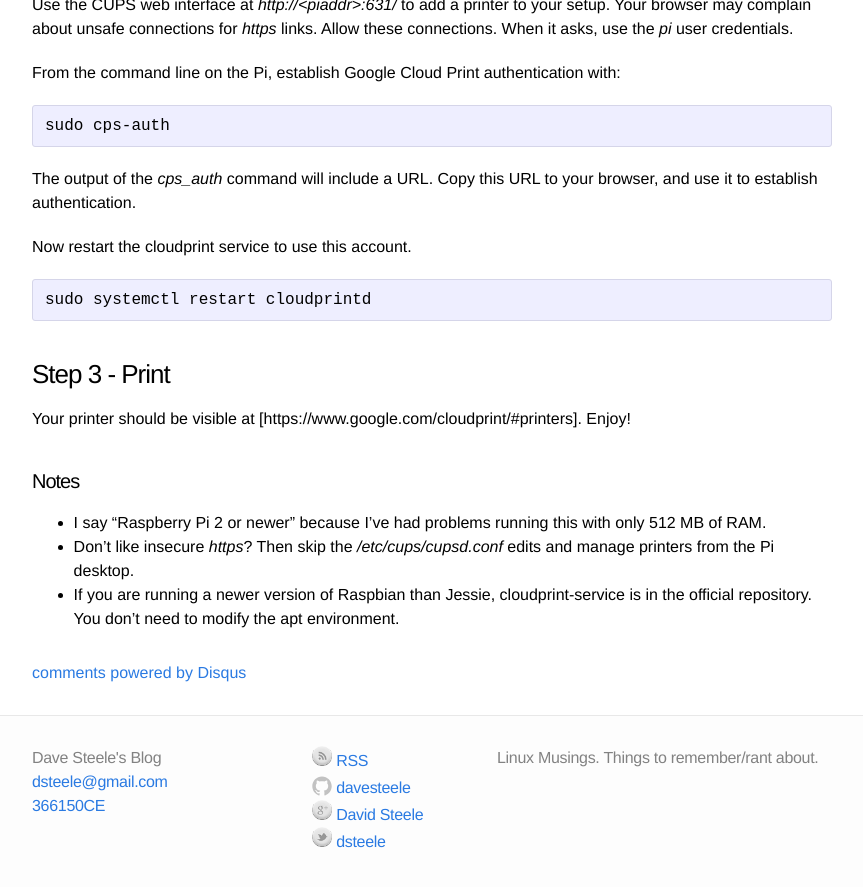
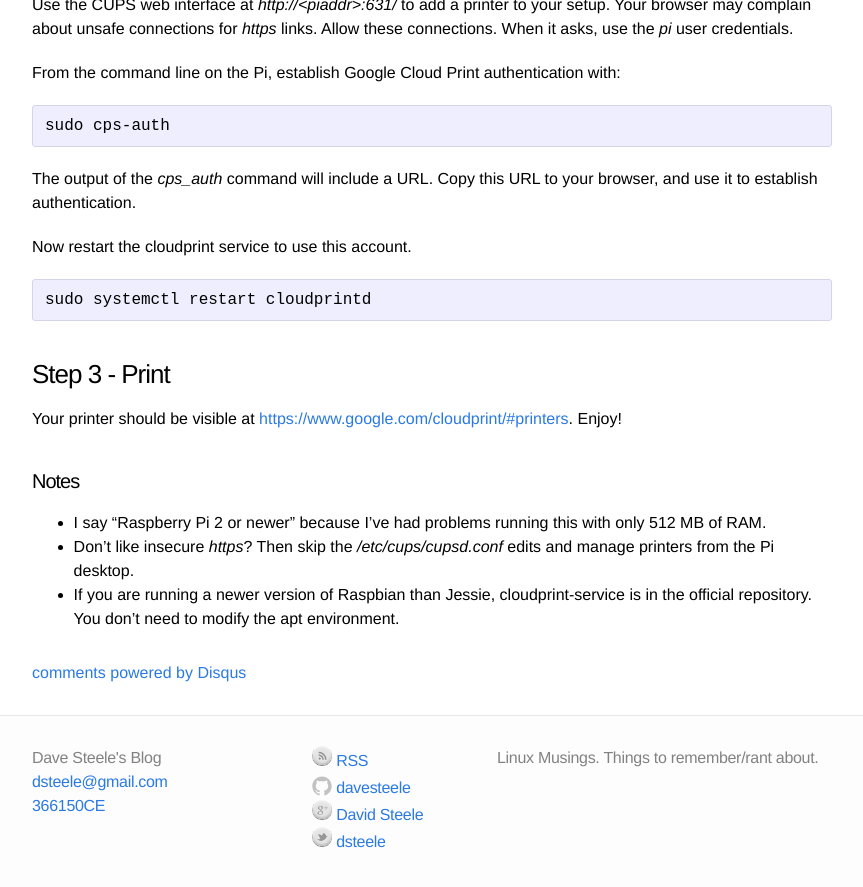
Before and after one commit to davesteele/davesteele.github.io, a Jekyll site: the page built from _posts/2016-04-23-raspberry-pi-cloudprint.markdown, in a window 1280 px wide and 900 px high, scrolled down 1366 px. Shown: the top 887 px of the window, without its empty margins (208-1071 px from the left). Built offline with Jekyll 4.4.1, drawn with Linux system fonts in a browser that asks for light colours; comment, search, counter and statistics services are not loaded; part of the change alters nothing that is shown.

Commit message:
Fix hyperlink

```diff
--- a/_posts/2016-04-23-raspberry-pi-cloudprint.markdown
+++ b/_posts/2016-04-23-raspberry-pi-cloudprint.markdown
@@ -82,9 +82,7 @@ Now restart the cloudprint service to use this account.
 
 ### Step 3 - Print
 
-Your printer should be visible at [https://www.google.com/cloudprint/#printers]. Enjoy!
-
-[http://davesteele.github.io/cloudprint-service/]: http://davesteele.github.io/cloudprint-service/
+Your printer should be visible at [https://www.google.com/cloudprint/#printers](https://www.google.com/cloudprint/#printers). Enjoy!
 
 #### Notes
 
```
